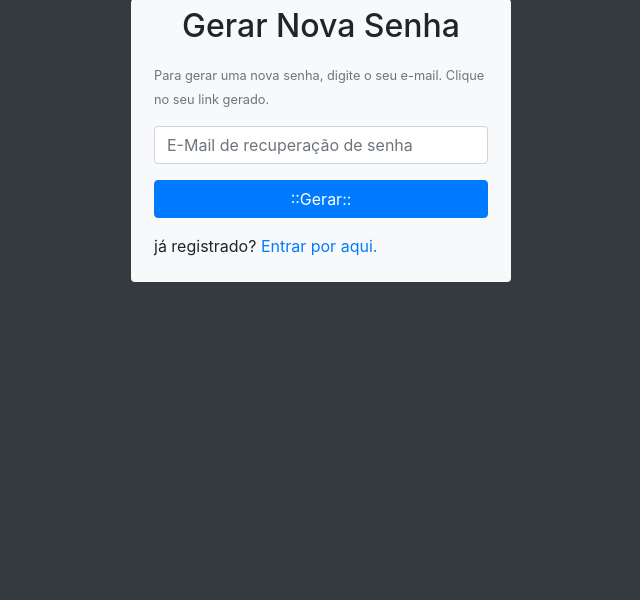
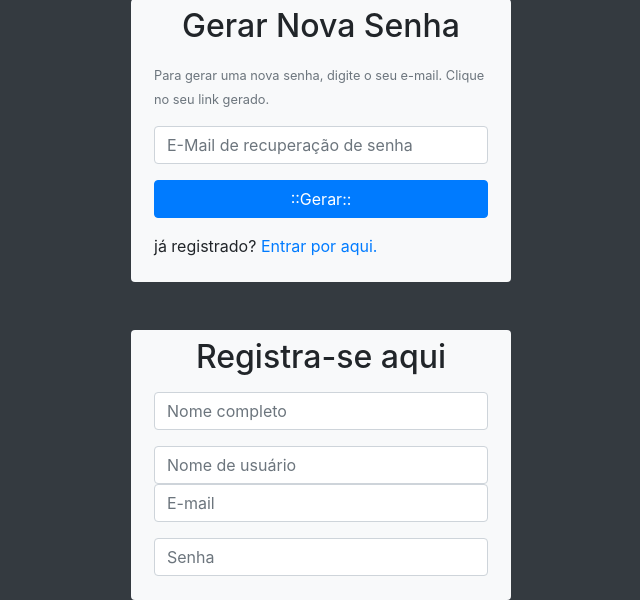
Before and after one commit to luizguilherm/login, a PHP site: page / in a window 1280 px wide. Shown: the part 427-1027 px from the top of the page, without its empty margins (319-959 px from the left). Before the commit the page ends 709 px from the top, so only its background shows below. Run offline with PHP 8.4, Linux system fonts and the light colour scheme.

Commit message:
formulario de cadastro

```diff
--- a/index.php
+++ b/index.php
@@ -130,6 +130,56 @@ abra a URL http//localhost -->
     </section>
                 <!-- Fim da seção de recuperação de senha -->
 
+        <!-- início do formulario de cadastro de novos usuario -->
+
+
+        <section class="row mt-5">
+        <div class="col-lg-4 offset-lg-4 bg-light rounded" id="caixaRegistro">
+        <h2 class="text-center mt-2">Registra-se aqui</h2>
+        <form action="#" method="post" class="p-2" id="formregistro">
+        <div class="form-group">
+
+            <input type="text" name="nomeCompleto" id="nomeCompleto" class="form-control"
+            placeholder="Nome completo">
+
+        </div>
+
+
+            <div class="form-group">
+            <input type="text" name="nomeUsuario" id="nomeUsuario" class="form-control"
+            placeholder="Nome de usuário">
+
+            <div class="form-group">
+                <input type="email" name="emailUsuario" id="emailUsuario" class="form-control"
+                placeholder="E-mail">
+            </div>
+
+
+            <div class="form-group">
+            <input type="password" name="senhaUsuario" id="senhaUsuario" class="form-control"
+            placeholder="Senha">
+
+
+            </div>
+
+
+
+            </div>
+
+
+
+        </form>
+
+
+        </div>
+
+
+
+        </section>
+
+        <!-- final do formulario de cadastro de novos usuarios -->
+
+
     <!-- Optional JavaScript -->
     <!-- jQuery first, then Popper.js, then Bootstrap JS -->
     <script src="https://code.jquery.com/jquery-3.3.1.slim.min.js" integrity="sha384-q8i/X+965DzO0rT7abK41JStQIAqVgRVzpbzo5smXKp4YfRvH+8abtTE1Pi6jizo" crossorigin="anonymous"></script>
```
Also changed, not shown: README.md.
